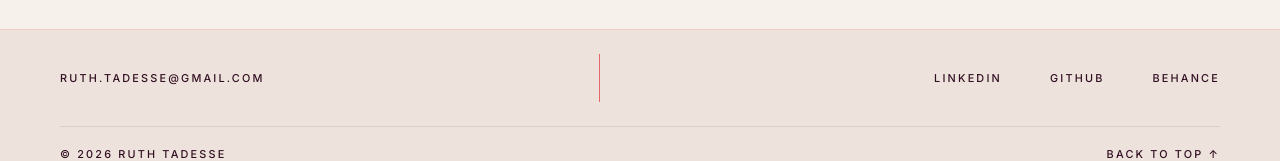
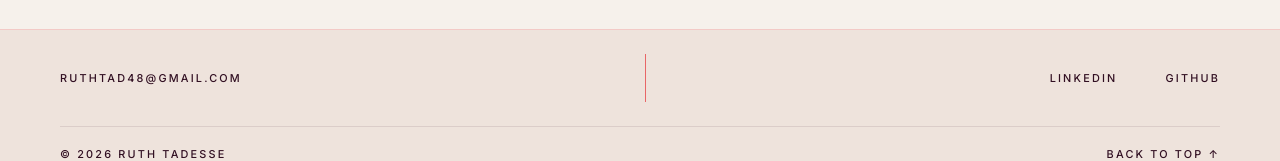
Before and after one commit to Rutad2/portfolio, a plain HTML site: page index.html in a window 1280 px wide. Shown: the part 2526-2687 px from the top of the page. Drawn offline with nearby package versions, Linux system fonts and the light colour scheme; a web font is replaced by a local one.

Commit message:
Update portfolio layout

```diff
--- a/index.html
+++ b/index.html
@@ -410,24 +410,20 @@
 
     <div class="footer-top">
 
-      <a href="mailto:ruth.tadesse@gmail.com">
-        RUTH.TADESSE@GMAIL.COM
+      <a href="mailto:ruthtad48@gmail.com">
+        RUTHTAD48@GMAIL.COM
       </a>
 
       <span class="footer-divider"></span>
 
       <div class="social-links">
 
-        <a href="#" target="_blank">
+        <a href="https://www.linkedin.com/in/ruth-t-64b31b276" target="_blank" rel="noopener">
           LinkedIn
         </a>
 
-        <a href="#" target="_blank">
+        <a href="https://github.com/Rutad2" target="_blank" rel="noopener">
           GitHub
-        </a>
-
-        <a href="#" target="_blank">
-          Behance
         </a>
 
       </div>
```
Also changed, not shown: 2 other files.
